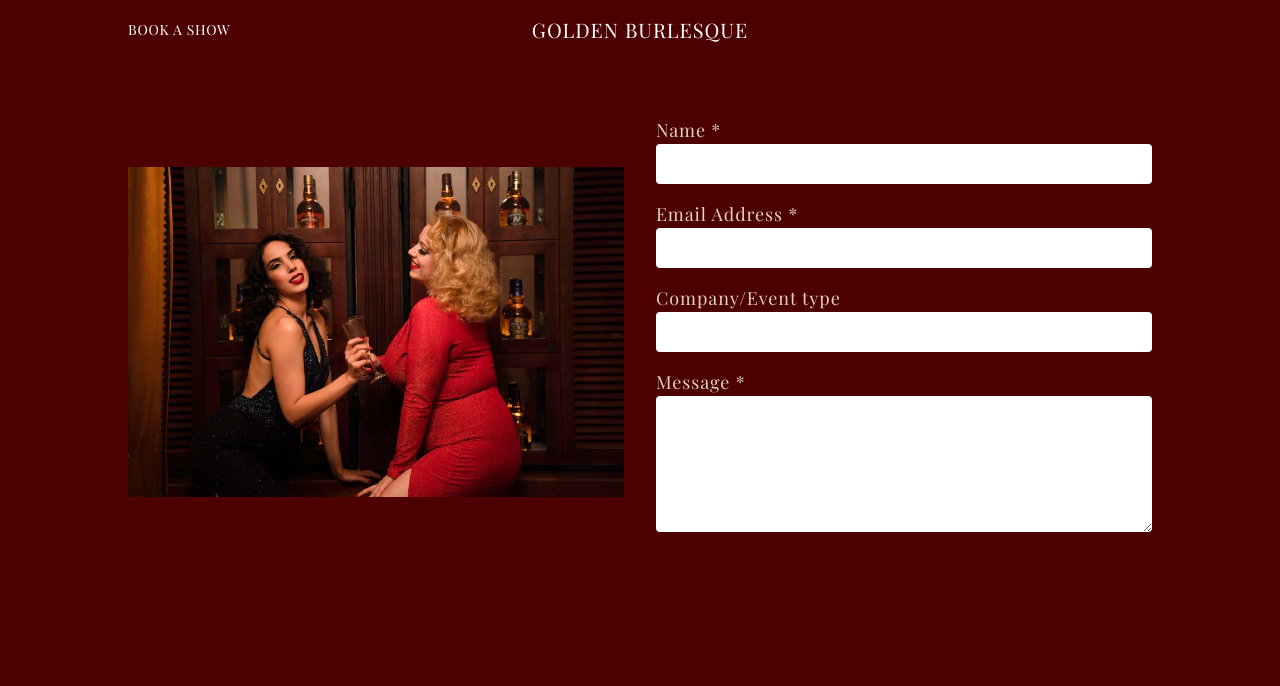
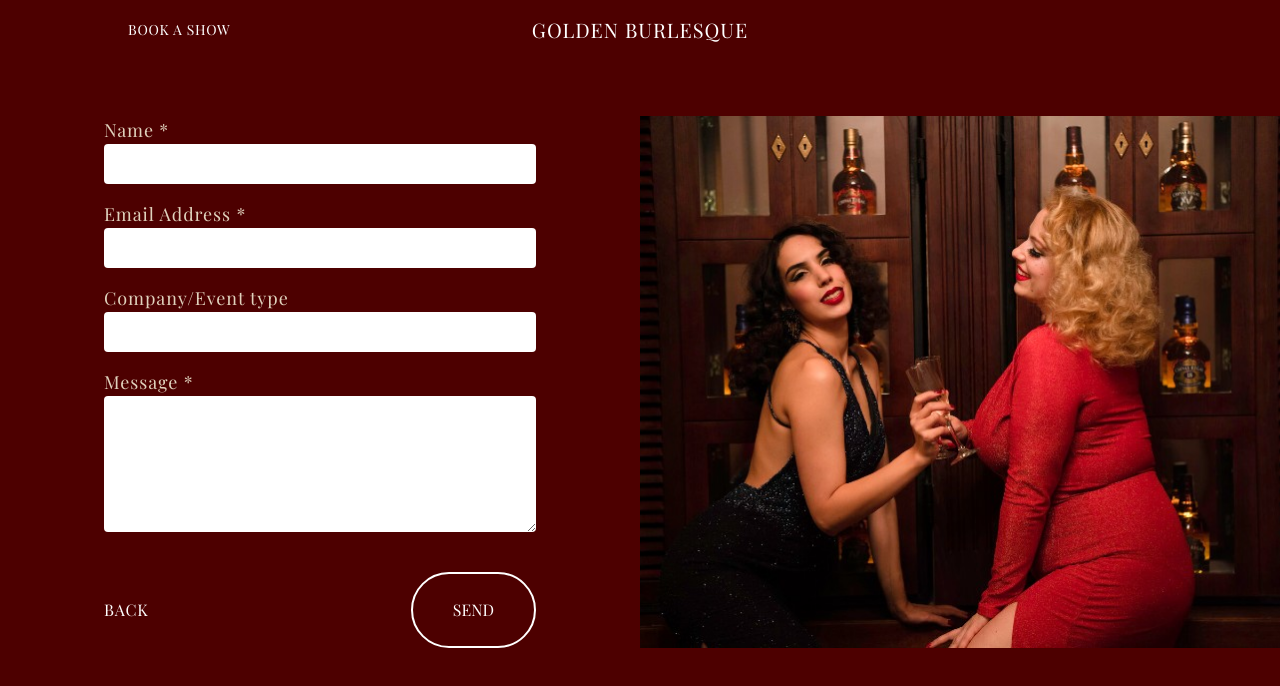
Before and after one commit to mrodin/golden-burlesque, a Next.js app: page /contact in a window 1280 px wide. Shown: the top 686 px of the page. Built offline with nearby package versions, Linux system fonts and the light colour scheme; a web font is replaced by a local one.

Commit message:
finish contact form

```diff
--- a/components/Button.js
+++ b/components/Button.js
@@ -1,25 +1,27 @@
 import React from "react";
 import PropTypes from "prop-types";
 
-const Button = ({ children, href, newTab }) => (
+const Button = React.forwardRef(({ children, href, newTab }, ref) => (
   <a
     className="font-serif text-white text-base text-center uppercase border-2 border-white py-6 px-10 rounded-full transition duration-500 hover:bg-white hover:text-black"
     href={href}
     target={newTab ? "_blank" : undefined}
     rel={newTab ? "noopener noreferrer" : undefined}
+    ref={ref}
   >
     {children}
   </a>
-);
+));
 
 Button.propTypes = {
   children: PropTypes.node.isRequired,
-  href: PropTypes.string.isRequired,
+  href: PropTypes.string,
   newTab: PropTypes.bool,
 };
 
 Button.defaultProps = {
   newTab: false,
+  href: undefined,
 };
 
 export default Button;
--- a/components/TextArea.js
+++ b/components/TextArea.js
@@ -2,7 +2,7 @@ import React from "react";
 import PropTypes from "prop-types";
 
 const TextArea = ({ name, label }) => (
-  <>
+  <div>
     <label
       className="font-serif tracking-wider text-lg text-gold"
       htmlFor={name}
@@ -16,7 +16,7 @@ const TextArea = ({ name, label }) => (
       name={name}
       rows={5}
     />
-  </>
+  </div>
 );
 
 TextArea.propTypes = {
--- a/components/TextInput.js
+++ b/components/TextInput.js
@@ -2,7 +2,7 @@ import React from "react";
 import PropTypes from "prop-types";
 
 const TextInput = ({ name, label }) => (
-  <>
+  <div>
     <label
       className="font-serif tracking-wider text-lg text-gold"
       htmlFor={name}
@@ -16,7 +16,7 @@ const TextInput = ({ name, label }) => (
       id={name}
       name={name}
     />
-  </>
+  </div>
 );
 
 TextInput.propTypes = {
--- a/pages/contact.js
+++ b/pages/contact.js
@@ -6,7 +6,7 @@ const Contact = () => (
     <PageHead title="Contact - Golden Burlesque" />
 
     <main className="bg-wine box-border">
-      <div className="flex flex-col h-screen">
+      <div className="flex flex-col min-h-screen">
         <Header />
         <ContactForm />
       </div>
--- a/sections/ContactForm.js
+++ b/sections/ContactForm.js
@@ -1,20 +1,21 @@
 import React from "react";
+import Link from "next/link";
 
 import {
-  MarginLayout,
   Image,
   TextInput,
   TextArea,
   VerticalSpace,
+  Button,
+  Text,
 } from "components";
 
 const ContactForm = () => (
-  <div className="flex flex-1 justify-center h-full">
-    <MarginLayout>
-      <VerticalSpace size={VerticalSpace.SIZE.XL} />
-      <div className="grid grid-cols-2 gap-x-8 items-center">
-        <img src="img/contact.jpg" alt="Golden Burlesque at the bar" />
-        <div>
+  <>
+    <VerticalSpace size={VerticalSpace.SIZE.XL} />
+    <div className="grid grid-cols-1 md:grid-cols-2 gap-y-10">
+      <div className="flex justify-center px-8">
+        <div className="w-3/4">
           <TextInput name="name" label="Name *" />
           <VerticalSpace size={VerticalSpace.SIZE.SM} />
           <TextInput name="email" label="Email Address *" />
@@ -22,11 +23,22 @@ const ContactForm = () => (
           <TextInput name="company" label="Company/Event type" />
           <VerticalSpace size={VerticalSpace.SIZE.SM} />
           <TextArea name="message" label="Message *" />
-          <VerticalSpace size={VerticalSpace.SIZE.SM} />
+          <VerticalSpace size={VerticalSpace.SIZE.LG} />
+          <div className="flex justify-between items-center">
+            <Link href="/">
+              <a>
+                <p className="font-serif tracking-wider text-center text-white uppercase">
+                  Back
+                </p>
+              </a>
+            </Link>
+            <Button>Send</Button>
+          </div>
         </div>
       </div>
-    </MarginLayout>
-  </div>
+      <Image src="img/contact.jpg" alt="Golden Burlesque with champagne" />
+    </div>
+  </>
 );
 
 ContactForm.propTypes = {};
--- a/sections/Header.js
+++ b/sections/Header.js
@@ -1,4 +1,5 @@
 import React from "react";
+import Link from "next/link";
 
 import { MarginLayout, VerticalSpace, Text } from "components";
 
@@ -8,11 +9,19 @@ const Header = () => (
     <MarginLayout>
       <div className="grid grid-cols-3 items-center">
         <div className="justify-self-start">
-          <Text size={Text.SIZE.SM} uppercase>
-            Book a show
-          </Text>
+          <Link href="/contact">
+            <a>
+              <Text size={Text.SIZE.SM} uppercase>
+                Book a show
+              </Text>
+            </a>
+          </Link>
         </div>
-        <Text uppercase>Golden Burlesque</Text>
+        <Link href="/">
+          <a>
+            <Text uppercase>Golden Burlesque</Text>
+          </a>
+        </Link>
       </div>
     </MarginLayout>
     <VerticalSpace size={VerticalSpace.SIZE.SM} />
--- a/sections/TextSectionOne.js
+++ b/sections/TextSectionOne.js
@@ -1,4 +1,5 @@
 import React from "react";
+import Link from "next/link";
 
 import {
   MarginLayout,
@@ -37,7 +38,9 @@ const TextSectionOne = () => (
     </Text>
     <VerticalSpace size={VerticalSpace.SIZE.LG} />
     <div className="flex justify-center">
-      <Button href={undefined}>Get in touch</Button>
+      <Link href="/contact" passHref>
+        <Button>Get in touch</Button>
+      </Link>
     </div>
     <VerticalSpace size={VerticalSpace.SIZE.LG} />
     <Divider />
--- a/sections/TextSectionTwo.js
+++ b/sections/TextSectionTwo.js
@@ -1,4 +1,5 @@
 import React from "react";
+import Link from "next/link";
 
 import {
   MarginLayout,
@@ -35,7 +36,9 @@ const TextSectionOne = () => (
     </Text>
     <VerticalSpace size={VerticalSpace.SIZE.LG} />
     <div className="flex justify-center">
-      <Button href={undefined}>Place a booking request</Button>
+      <Link href="/contact" passHref>
+        <Button href={undefined}>Place a booking request</Button>
+      </Link>
     </div>
     <VerticalSpace size={VerticalSpace.SIZE.LG} />
     <Divider />
```
